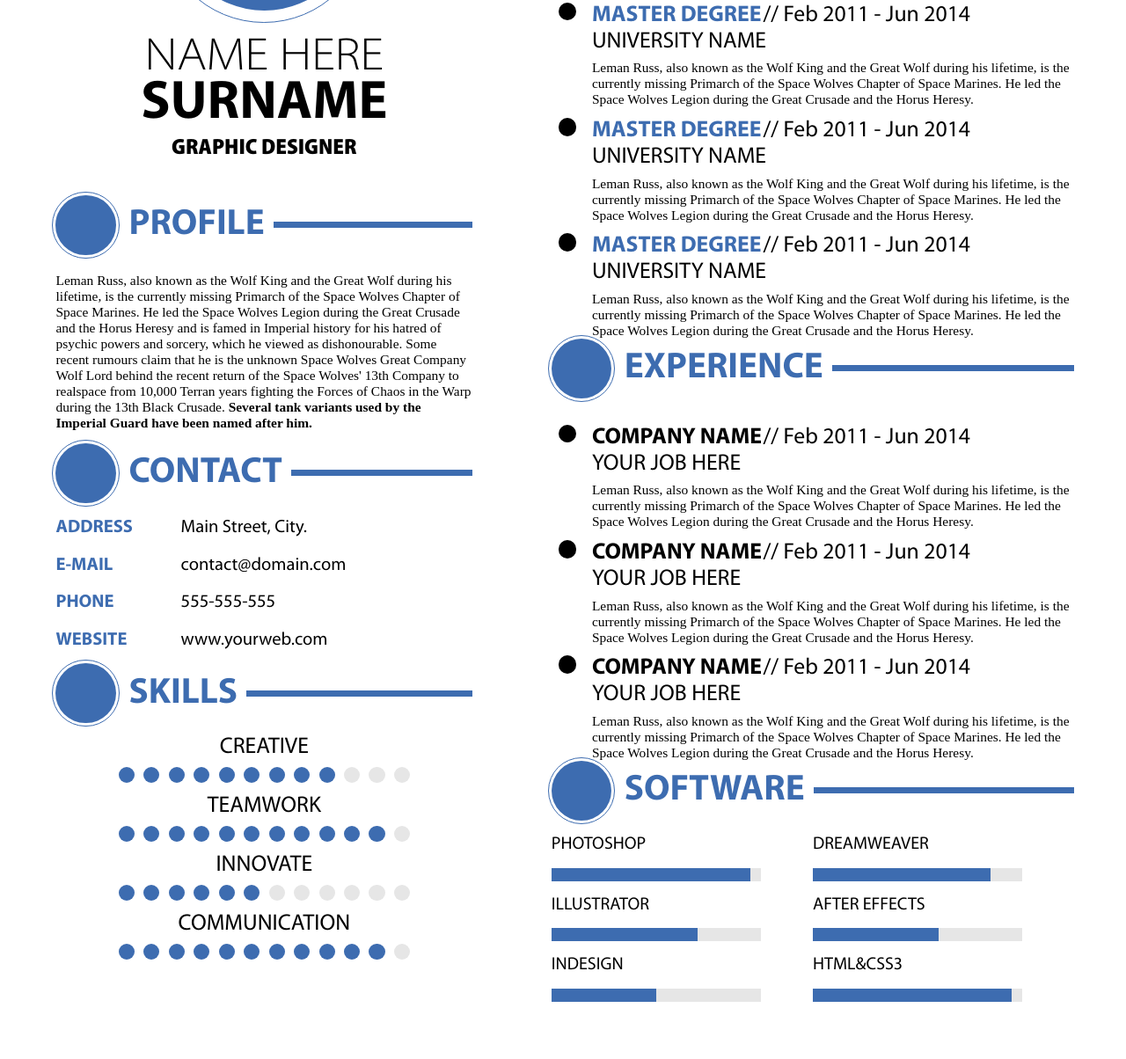
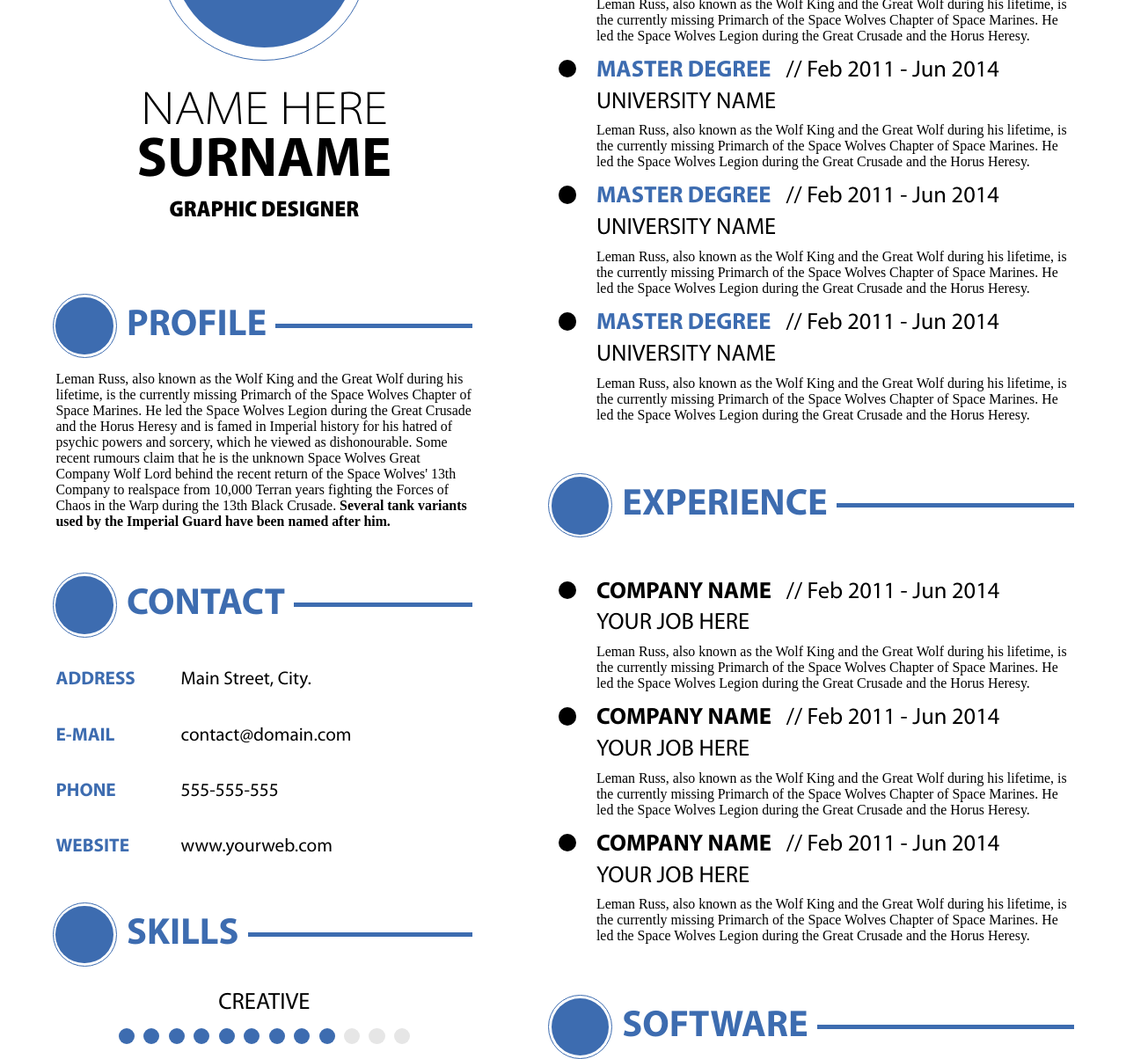
Before and after one commit to NikitaLem/first_task_cv, a plain HTML site: page index.html in a window 1280 px wide. Shown: the part 261-1465 px from the top of the page at 88% size. Before the commit the page ends 1400 px from the top, so only its background shows below. Drawn offline with Linux system fonts and the light colour scheme.

Commit message:
all units vw now. need to fix left's and right's blocks margin

```diff
--- a/index.html
+++ b/index.html
@@ -139,7 +139,7 @@
                         <span>EXPERIENCE</span>
                         <div class="line"></div>
                     </div>
-                    <div class="education_wrapper">
+                    <div class="experience_wrapper">
                         <div class="dot"></div>
                         <div class="inner_wrapper">
                             <div class="span_block">
@@ -150,7 +150,7 @@
                             <div class="text">Leman Russ, also known as the Wolf King and the Great Wolf during his lifetime, is the currently missing Primarch of the Space Wolves Chapter of Space Marines. He led the Space Wolves Legion during the Great Crusade and the Horus Heresy.</div>
                         </div>
                     </div>
-                    <div class="education_wrapper">
+                    <div class="experience_wrapper">
                         <div class="dot"></div>
                         <div class="inner_wrapper">
                             <div class="span_block">
@@ -161,7 +161,7 @@
                             <div class="text">Leman Russ, also known as the Wolf King and the Great Wolf during his lifetime, is the currently missing Primarch of the Space Wolves Chapter of Space Marines. He led the Space Wolves Legion during the Great Crusade and the Horus Heresy.</div>
                         </div>
                     </div>
-                    <div class="education_wrapper">
+                    <div class="experience_wrapper">
                         <div class="dot"></div>
                         <div class="inner_wrapper">
                             <div class="span_block">
--- a/style.css
+++ b/style.css
@@ -1,13 +1,5 @@
-html {
-    font-size: 5px;
-}
-
 @media screen and (max-width: 640px) {
-    html {
-        font-size: 4px;
-    }
-
-    .wrapper {
+.wrapper {
         flex-direction: column;
     }
 
@@ -27,24 +19,25 @@ body {
 
 .wrapper {
     display: flex;
+    margin-bottom: 7.7vw;
 }
 
 .left {
     flex-basis: 44.35%;
-    padding-top: 5%;
-    padding-right: 7%;
-    padding-left: 4.96%;
+    margin-left: 4.96%;
 }
 
 .right {
     flex-basis: 55.65%;
     padding-right: 4.6%;
+    margin-left: 7%;
 }
 
 .name_block {
     display: flex;
     align-items: center;
     flex-direction: column;
+    margin-top: 8.3vw;
 
 }
 
@@ -53,8 +46,8 @@ body {
 	background-color: #3d6cb0;
 	border-radius: 50%;
 	position: relative;
-	height: 16.29vw;
-	width: 16.29vw;
+	height: 16.33vw;
+	width: 16.33vw;
 }
 
 .inner_circle:before {
@@ -71,28 +64,31 @@ body {
 
 .name-list {
     text-align: center;
-    padding-top: 5%;
+    margin-top: 4.27vw;
 }
 
 .first_name {
 	font-family: 'Myriad Pro Light SemiExtended';
-	font-size: 10.449rem;
+    font-size: 4.21vw;
+    line-height: 0.71;
 }
 
 .second_name {
 	font-family: "MyriadPro Bold";
-	font-size: 12.345rem;
-	line-height: 0.7;
+    font-size: 4.98vw;
+    line-height: 0.71;
+    margin-top: 1.169vw;
 }
 
 .vacancy {
 	font-family: 'MyriadPro BlackSemiCn';
-    font-size: 4.997rem;
-    padding-top: 5%;
+    font-size: 2vw;
+    margin-top: 1.85vw;
+    line-height: 0.71;
 }
 
 .profile {
-    margin-top: 4.675vh;
+    margin-top: 6.935vw;
 }
 
 .flex_for_head_of_block {
@@ -120,8 +116,8 @@ body {
 .education .inner_circle,
 .experience .inner_circle,
 .software .inner_circle {
-    height: 5.32vw;
-    width: 5.32vw;
+    height: 5.12vw;
+    width: 5.12vw;
 }
 
 .profile span,
@@ -131,7 +127,7 @@ body {
 .experience .flex_for_head_of_block span,
 .software .flex_for_head_of_block span {
 	font-family: "MyriadPro Bold";
-	font-size: 8.23rem;
+	font-size: 3.32vw;
     color: #3d6cb0;
     padding-left: 15px;
 }
@@ -143,49 +139,49 @@ body {
 .experience .line,
 .software .line {
     margin: 0 0 0 10px;
-    height: 7px;
+    height: 0.4vw;
     flex-grow: 1;
     background-color: #3d6cb0;
 }
 
 .text {
 	font-family: Myriad Pro;
-	font-size: 3.086rem;
+	font-size: 1.24vw;
     text-align: left;
 }
 
 .profile .text {
-    margin-top: 20px;
+    margin-top: 1.45vw;
 }
 
 .contact {
-    margin-top: 2.91%;
+    margin-top: 4.153vw;
 }
 
 .contact_wrapper > div {
     display: flex;
-    padding-top: 2.31vh;
+    margin-top: 2.98vw;
 }
 
 .contact_wrapper > div:nth-child(1) {
-    padding-top: 2.08vh;
+    margin-top: 3.1vw;
 }
 
 .contact_name {
 	color: #3d6cb0;
 	font-family: "MyriadPro Bold";
-	font-size: 4.115em;
+	font-size: 1.66vw;
     flex-basis: 30%;
 }
 
 .contact_name + div {
     flex-basis: 70%;
     font-family: "MyriadPro Regular";
-	font-size: 4.115em;
+	font-size: 1.66vw;
 }
 
 .skills {
-    margin-top: 3.02%;
+    margin-top: 4.31vw;
 }
 
 .skills_wrapper {
@@ -195,18 +191,18 @@ body {
 }
 
 .skills_wrapper > div {
-    margin-top: 1.51vh;
+    margin-top: 1.81vw;
 }
 
 .skills_wrapper > div:nth-child(1) {
-    margin-top: 1.653vh;
+    margin-top: 2.34vw;
 }
 
 .skills_name {
     text-align: center;
     font-family: "MyriadPro Regular";
-    font-size: 5.144rem;
-    margin-bottom: 0.855vh;
+    font-size: 2.07vw;
+    padding-bottom: 0.887vw;
 }
 
 .skills ul {
@@ -231,17 +227,31 @@ body {
 }
 
 .education {
-    margin-top: 4.33vh;
+    margin-top: 6.45vw;
+}
+
+.experience {
+    margin-top: 4.8vw;
 }
 
 .education_wrapper {
     display: flex;
     margin-left: 0.62vw;
-    margin-top: 2%;
+    margin-top: 1.4vw;
 }
 
 .flex_for_head_of_block + .education_wrapper {
-    margin-top: 5%;
+    margin-top: 2.9vw;
+}
+
+.experience_wrapper {
+    display: flex;
+    margin-left: 0.62vw;
+    margin-top: 1.4vw;
+}
+
+.flex_for_head_of_block + .experience_wrapper {
+    margin-top: 4.15vw;
 }
 
 .dot {
@@ -253,7 +263,7 @@ body {
 }
 
 .inner_wrapper {
-    margin-left: 3%;
+    margin-left: 1.77vw;
 }
 
 .education .span_block,
@@ -265,66 +275,81 @@ body {
 .education .span_block span,
 .experience .span_block span {
     font-family: "MyriadPro Regular";
-    font-size: 5.144rem;
+    font-size: 2.07vw;
+    line-height: 2vw;
 }
 
 .education .span_block span:nth-child(1) {
-    flex-basis: 35.5%;
     font-family: "MyriadPro Bold";
-	color: #3d6cb0;
+    color: #3d6cb0;
 }
 
 .experience .span_block span:nth-child(1) {
-    flex-basis: 35.5%;
     font-family: "MyriadPro Bold";
 }
 
 .education .span_block span:nth-child(2),
 .experience .span_block span:nth-child(2) {
-    flex-basis: 64.5%;
+    margin-left: 1.33vw;
 }
 
 .education .span_block span:nth-child(3),
 .experience .span_block span:nth-child(3) {
     flex-basis: 100%;
+    margin-top: 0.8vw;
 }
 
 .education .text,
 .experience .text {
-    margin-top: 1%;
+    margin-top: 0.8vw;
+}
+
+.software {
+    margin-top: 4.8vw;
 }
 
 .software_wrapper {
     display: flex;
+    justify-content: space-between;
+    margin-top: 2.9vw;
 }
 
 .flex_left {
-    flex-basis: 50%;
+    flex-basis: 22.3vw;
     justify-content: start;
     flex-direction: column;
 }
 
 .flex_right {
-    flex-basis: 50%;
+    flex-basis: 22.3vw;
     justify-content: start;
     flex-direction: column;
 }
 
+.software .flex_left > div,
+.software .flex_right > div {
+    margin-top: 2.21vw;
+}
+
+.software .flex_left > div:nth-child(1),
+.software .flex_right > div:nth-child(1) {
+    margin-top: 0;
+}
+
 .software_name {
     font-family: "MyriadPro Regular";
-    font-size: 20px;
-    padding: 5% 0;
+    font-size: 2.07vw;
 }
 
 .software_level {
     display: flex;
     flex-wrap: nowrap;
-    width: 80%;
+    margin-top: 1.41vw;
 }
 
 .software .software_wrapper span {
     display: inline-block;
-	height: 15px;
+	height: 1.77vw;
 }
 
 .software .full {
```
